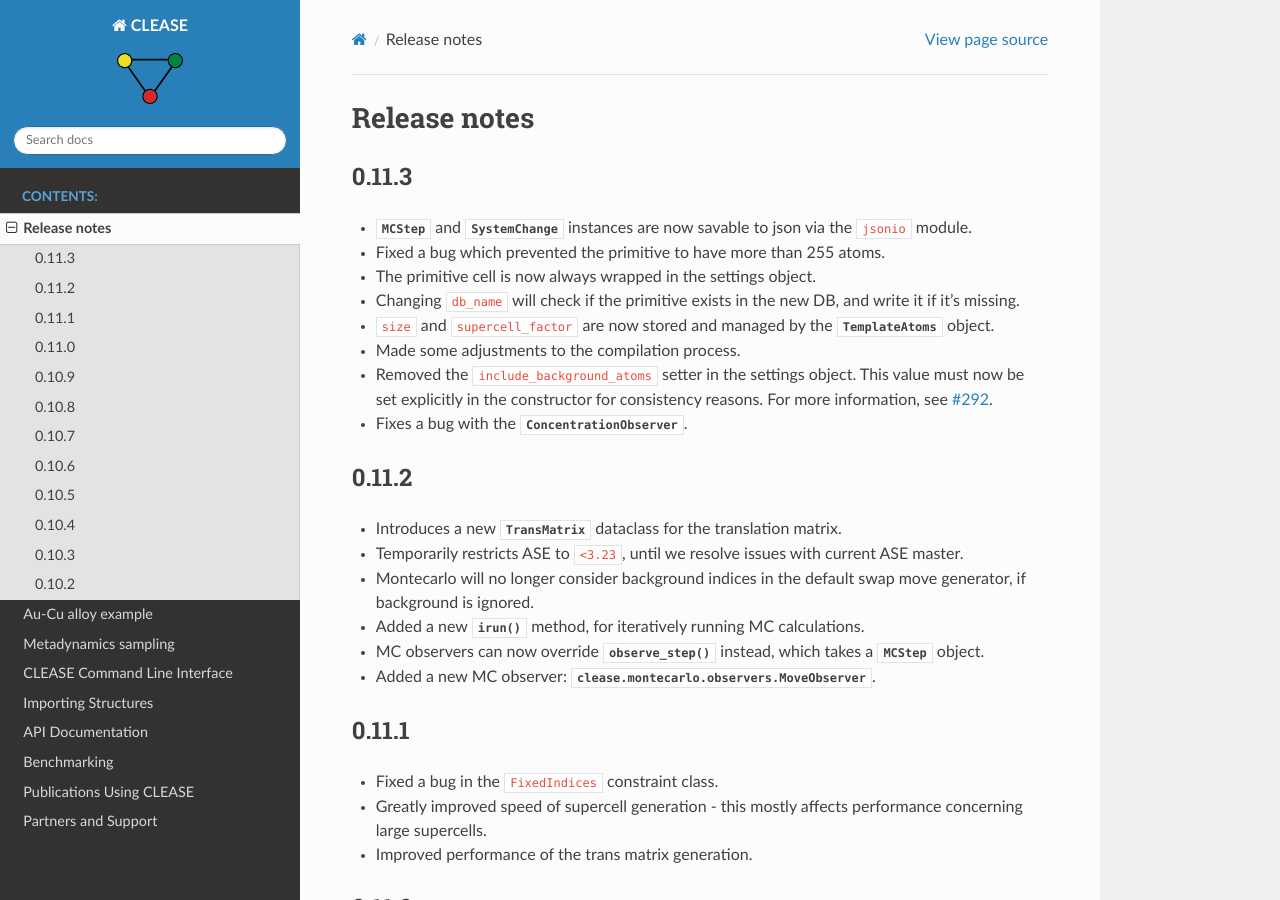
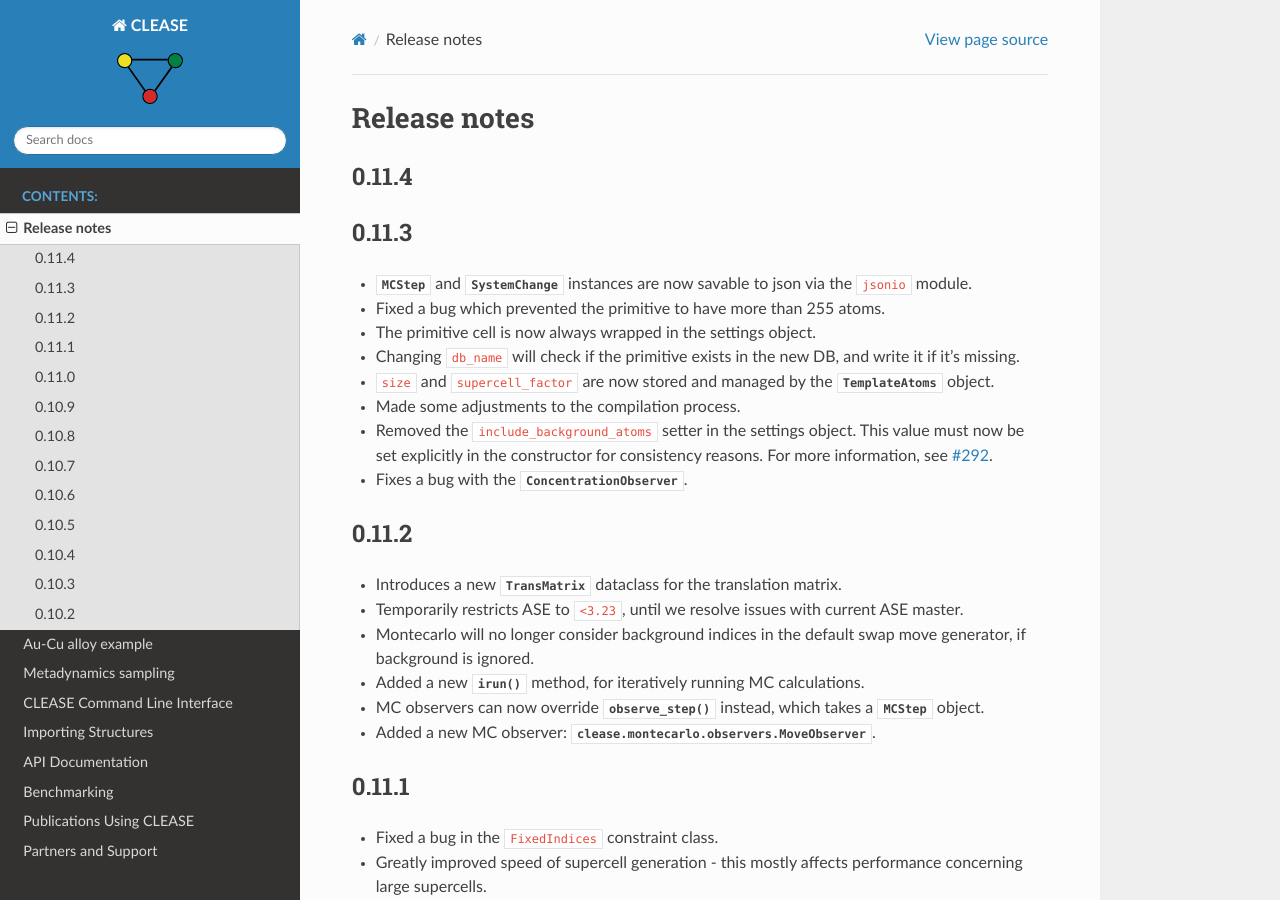
Before and after one commit to wuziqiqiqi/PD, a Sphinx documentation site: the page built from doc/source/releasenotes.rst, in a window 1280 px wide and 900 px high. Built offline with Sphinx 7.4.7 and the Read the Docs theme 2.0.0, drawn with Linux system fonts in a browser that asks for light colours; pages that are not in the unit, such as notebooks, are missing from menus.

Commit message:
MAINT: Bump version to 0.11.4

```diff
--- a/doc/source/releasenotes.rst
+++ b/doc/source/releasenotes.rst
@@ -3,6 +3,10 @@
 =============
 Release notes
 =============
+
+0.11.4
+=======
+
 
 0.11.3
 =======
```
Also changed, not shown: 1 other file.
